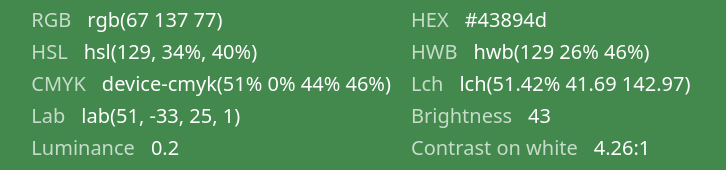
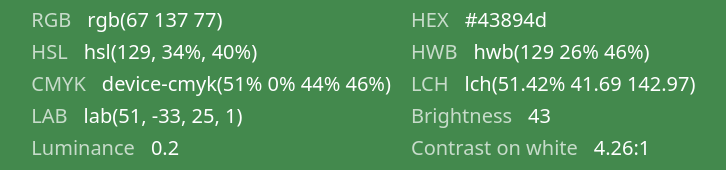
Before and after one commit to britok30/color-picker, a Next.js app: page / in a window 1280 px wide. Shown: the part 376-546 px from the top of the page, without its empty margins (239-965 px from the left). Built offline with nearby package versions, Linux system fonts and the light colour scheme.

Commit message:
minor update

```diff
--- a/pages/index.tsx
+++ b/pages/index.tsx
@@ -71,8 +71,11 @@ const Home: NextPage = () => {
       }}
     >
       <Head>
-        <title>Color Picker | HTML Color Codes | RGB Color Picker</title>
+        <title>
+          Color Picker | HTML Color Codes | RGB Color Picker | Color Conversions
+        </title>
         <link rel="icon" href="/favicon.ico" />
+        <meta charSet="utf-8" />
         <meta content="Kelvin Brito" name="author" />
         <meta property="og:type" content="website" />
         <meta name="theme-color" content={hex} />
@@ -96,9 +99,9 @@ const Home: NextPage = () => {
             <Detail title="HSL" value={hsl} />
             <Detail title="HWB" value={hwb} />
             <Detail title="CMYK" value={cmyk} />
-            <Detail title="Lch" value={lch} />
+            <Detail title="LCH" value={lch} />
             <Detail
-              title="Lab"
+              title="LAB"
               value={`lab(${lab.l.toFixed(0)}, ${lab.a.toFixed(
                 0
               )}, ${lab.b.toFixed(0)}, ${lab.alpha})`}
```
